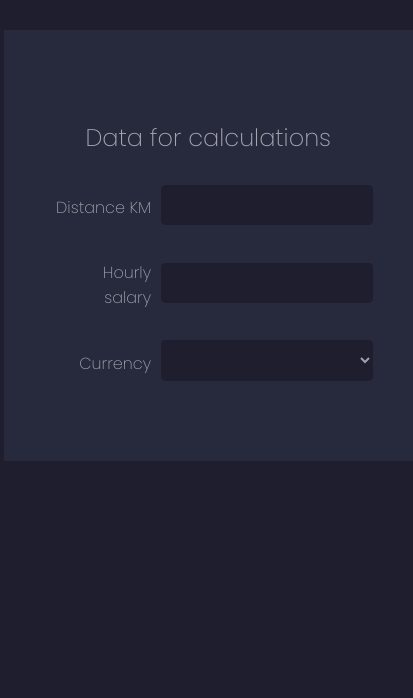
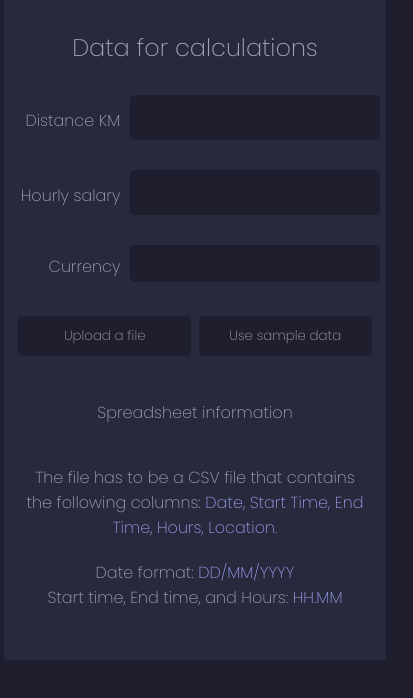
Before and after one commit to tomsaudrins/work-analytics, a React (Create React App) app: page / in a window 390 px wide. Shown: the top 698 px of the page, 413 px wide, since content can reach past the window. Built offline with nearby package versions, Linux system fonts and the light colour scheme.

Commit message:
Fix input on IOS, improve mobile view

```diff
--- a/public/index.html
+++ b/public/index.html
@@ -1,22 +1,26 @@
 <!DOCTYPE html>
 <html lang="en">
-
-<head>
+  <head>
     <meta charset="utf-8" />
     <link rel="icon" href="%PUBLIC_URL%/favicon.ico" />
-    <meta name="viewport" content="width=device-width, initial-scale=1" />
+    <meta
+      name="viewport"
+      content="width=device-width, initial-scale=1, maximum-scale=1"
+    />
     <meta name="theme-color" content="#000000" />
-    <meta name="description" content="Web site created using create-react-app" />
+    <meta
+      name="description"
+      content="Web site created using create-react-app"
+    />
     <link rel="stylesheet" href="style.css" />
     <link rel="manifest" href="%PUBLIC_URL%/manifest.json" />
 
     <title>Visualization tool</title>
-</head>
+  </head>
 
-<body>
+  <body>
     <noscript>You need to enable JavaScript to run this app.</noscript>
     <div id="root"></div>
     <script src="https://d3js.org/d3.v7.min.js"></script>
-</body>
-
+  </body>
 </html>
--- a/src/Components/Login.js
+++ b/src/Components/Login.js
@@ -20,7 +20,7 @@ const Login = ({
 
   return (
     <form>
-      <h2 className="header">Data for calculations</h2>
+      <h2 className="header-info">Data for calculations</h2>
       <div className="form-group">
         <label htmlFor="distance">Distance KM</label>
         <input
@@ -57,8 +57,7 @@ const Login = ({
           <option>USD</option>
         </select>
       </div>
-      {currency && salary && distance ? (
-        <>
+
       <div className="form-group">
         <button onClick={(e) => selectFile(e)} type="submit">
           {importedData ? "File loaded!" : "Upload a file"}
@@ -83,10 +82,6 @@ const Login = ({
           <span className="info-columns"> HH.MM</span>
         </p>
       </div>
-        </>
-      ) : (
-        ""
-      )}
     </form>
   );
 };
--- a/src/css/Login.css
+++ b/src/css/Login.css
@@ -48,8 +48,13 @@ button {
     border-radius: 0.2857rem;
 }
 
-input {
+input,
+select {
     outline: none;
+    -webkit-appearance: none;
+    -moz-appearance: none;
+    appearance: none;
+    font-size: 16px;
 }
 
 button {
@@ -67,18 +72,38 @@ label {
     padding-top: 5px;
 }
 
-.header {
+.header-info {
     margin-bottom: 20px;
     width: 100%;
 }
 
 .info {
     color: #ffffff94;
-    text-align: left;
+    text-align: center;
     margin-bottom: 20px;
+    padding: 0px 20px;
 }
 
 .info-columns {
     /* font-style: italic; */
     color: #9b9be8;
 }
+
+
+/* make form full width on mobile screens */
+
+@media screen and (max-width: 600px) {
+    form {
+        background-color: #27293d;
+        width: 100%;
+        max-width: 100%;
+        margin: 0px;
+        padding: 30px 0px;
+    }
+    .form-group {
+        margin: 30px 0px;
+        display: flex;
+        justify-content: center;
+        align-items: center;
+    }
+}
```
Lines whose indentation alone changed are shown as unchanged.
